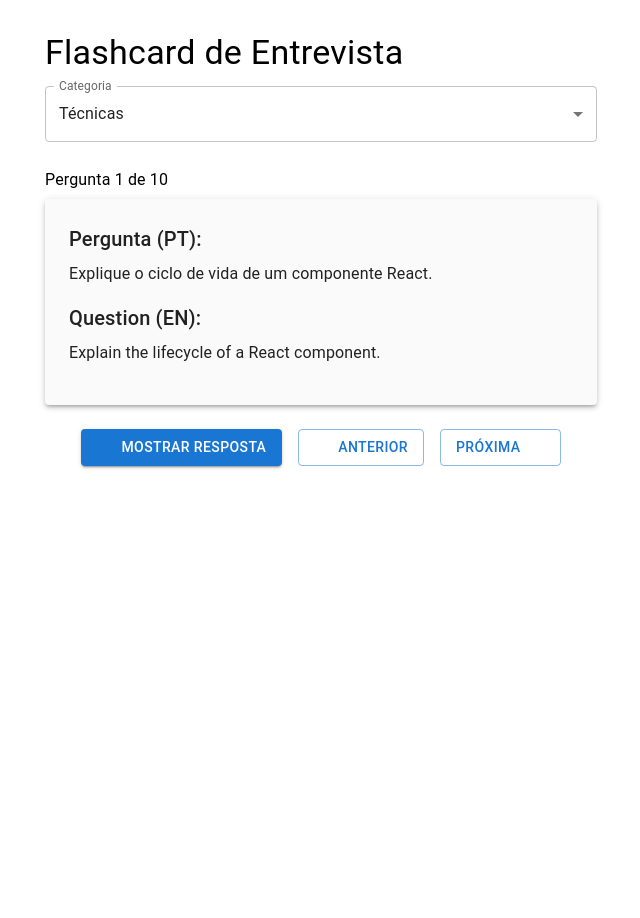
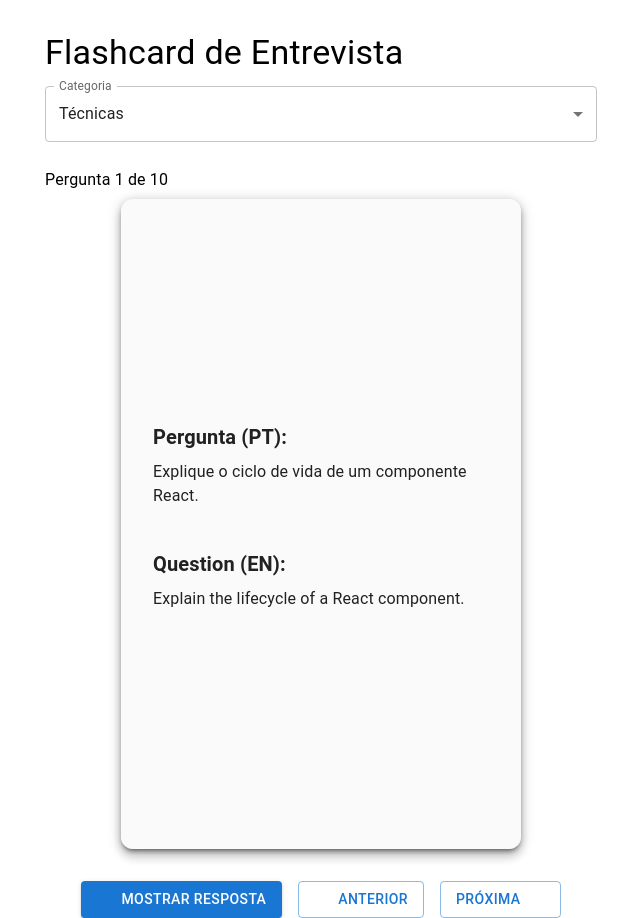
Before and after one commit to alexmacieldeveloper/study-flashcards, a React (Create React App) app: page / in a window 1280 px wide. Shown: the whole page, without its empty margins (319-959 px from the left). Before the commit the page ends 800 px from the top, so only its background shows below. Built offline with nearby package versions, Linux system fonts and the light colour scheme; some icons are missing.

Commit message:
:sparkles: feat: adjusting component to be a card using flip rotation

```diff
--- a/src/components/QuestionCard.tsx
+++ b/src/components/QuestionCard.tsx
@@ -1,5 +1,5 @@
 import React from "react";
-import { Paper, Typography, Divider } from "@mui/material";
+import { Box, Paper, Typography } from "@mui/material";
 
 type Question = {
   questionPT: string;
@@ -10,36 +10,100 @@ type Question = {
 
 type Props = {
   question: Question;
-  showAnswer: boolean;
+  flipped: boolean;
+  onFlip: () => void;
 };
 
-export default function QuestionCard({ question, showAnswer }: Props) {
+export default function QuestionCard({ question, flipped, onFlip }: Props) {
   return (
-    <Paper elevation={3} sx={{ p: 3, bgcolor: "#fafafa" }}>
-      <Typography variant="h6" gutterBottom>
+    <Box
+      onClick={onFlip}
+      sx={{
+        width: "100%",
+        maxWidth: 400,
+        minHeight: 650,
+        cursor: "pointer",
+        position: "relative",
+        transformStyle: "preserve-3d",
+        transition: "transform 0.6s ease-in-out",
+        transform: flipped ? "rotateY(180deg)" : "rotateY(0deg)",
+        userSelect: "none",
+        borderRadius: 3,
+        boxShadow: 8,
+        mx: "auto",
+        mb: 4,
+        backgroundColor: "transparent",
+      }}
+      aria-label="Flashcard"
+    >
+      <Paper
+        elevation={3}
+        sx={{
+          position: "absolute",
+          top: 0,
+          left: 0,
+          width: "100%",
+          height: "100%",
+          bgcolor: "#fafafa",
+          backfaceVisibility: "hidden",
+          borderRadius: 3,
+          p: 4,
+          display: "flex",
+          flexDirection: "column",
+          justifyContent: "center",
+          overflowY: "auto",
+          boxSizing: "border-box",
+        }}
+      >
+        <Typography variant="h6" gutterBottom fontWeight="bold">
           Pergunta (PT):
         </Typography>
-      <Typography paragraph>{question.questionPT}</Typography>
+        <Typography paragraph sx={{ whiteSpace: "pre-wrap" }}>
+          {question.questionPT}
+        </Typography>
 
-      <Typography variant="h6" gutterBottom>
+        <Typography variant="h6" gutterBottom fontWeight="bold" sx={{ mt: 3 }}>
           Question (EN):
         </Typography>
-      <Typography paragraph>{question.questionEN}</Typography>
-
-      {showAnswer && (
-        <>
-          <Divider sx={{ my: 2 }} />
-          <Typography variant="h6" gutterBottom color="primary">
+        <Typography paragraph sx={{ whiteSpace: "pre-wrap" }}>
+          {question.questionEN}
+        </Typography>
+      </Paper>
+      <Paper
+        elevation={3}
+        sx={{
+          position: "absolute",
+          top: 0,
+          left: 0,
+          width: "100%",
+          height: "100%",
+          bgcolor: "primary.main",
+          color: "primary.contrastText",
+          backfaceVisibility: "hidden",
+          borderRadius: 3,
+          p: 4,
+          display: "flex",
+          flexDirection: "column",
+          justifyContent: "center",
+          overflowY: "auto",
+          boxSizing: "border-box",
+          transform: "rotateY(180deg)",
+        }}
+      >
+        <Typography variant="h6" gutterBottom fontWeight="bold">
           Resposta (PT):
         </Typography>
-          <Typography paragraph>{question.answerPT}</Typography>
+        <Typography paragraph sx={{ whiteSpace: "pre-wrap" }}>
+          {question.answerPT}
+        </Typography>
 
-          <Typography variant="h6" gutterBottom color="primary">
+        <Typography variant="h6" gutterBottom fontWeight="bold" sx={{ mt: 3 }}>
           Answer (EN):
         </Typography>
-          <Typography paragraph>{question.answerEN}</Typography>
-        </>
-      )}
+        <Typography paragraph sx={{ whiteSpace: "pre-wrap" }}>
+          {question.answerEN}
+        </Typography>
       </Paper>
+    </Box>
   );
 }
```
Lines whose indentation alone changed are shown as unchanged.
